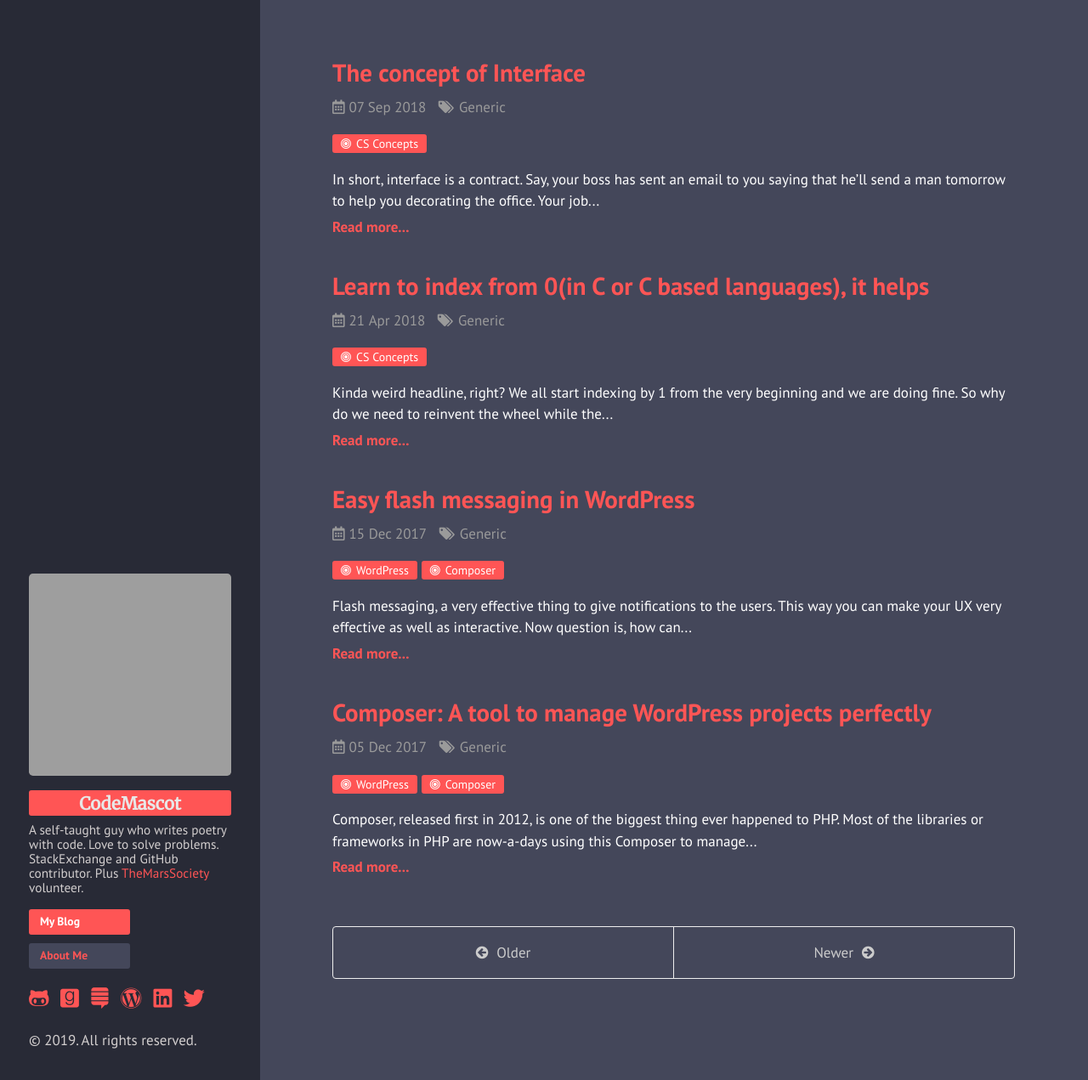
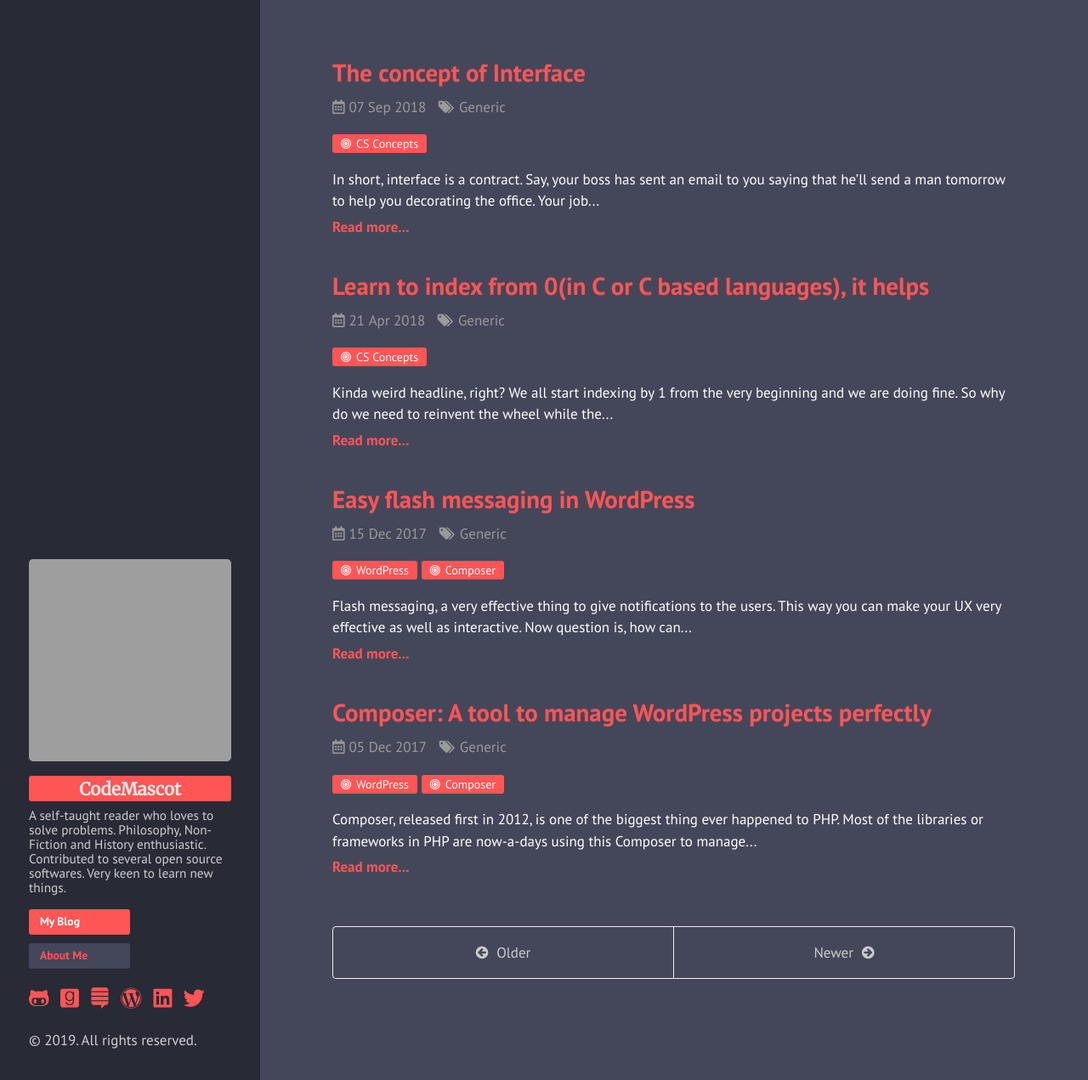
Before and after one commit to khanrn/codemascot.github.io, a Jekyll site: the page built from index.html, in a window 1280 px wide and 1271 px high. Shown: the whole window at 85% size. Built offline with Jekyll 4.4.1, drawn with Linux system fonts in a browser that asks for light colours; nearby versions of some CDN libraries; some web fonts are replaced; the list of posts is cut into pages by our own code; grey boxes are pictures that could not be loaded.

Commit message:
Fixed Sidebar

```diff
--- a/_config.yml
+++ b/_config.yml
@@ -7,15 +7,15 @@
 
 # Setup
 title:            CodeMascot
-tagline:          'Web Programmer'
-description:      'A self-taught guy who writes poetry with code. Love to solve problems. StackExchange and GitHub contributor. Plus <a target="_blank" href="http://www.marssociety.org/">TheMarsSociety</a> volunteer.'
+tagline:          'A self taught reader who loves to solve problems'
+description:      'A self-taught reader who loves to solve problems. Philosophy, Non-Fiction and History enthusiastic. Contributed to several open source softwares. Very keen to learn new things.'
 url:              https://www.codemascot.com
 baseurl:          /
 google_verify:    at9Eb_8UWPXn39jSyjV4IJwm6szkk6SIfJosUVX_xlo
 
 author:
-  name:           'Khan M Rashedun-Naby'
-  url:            https://www.linkedin.com/in/rnaby/
+  name:           'Khan Mohammad R.'
+  url:            https://www.linkedin.com/in/codemascot/
 
 paginate:         5
 paginate_path:    '/page:num/'
@@ -40,4 +40,4 @@
 version:          2.1.0
 
 github:
-  repo:           https://github.com/rnaby
+  repo:           https://github.com/codemascot
```
